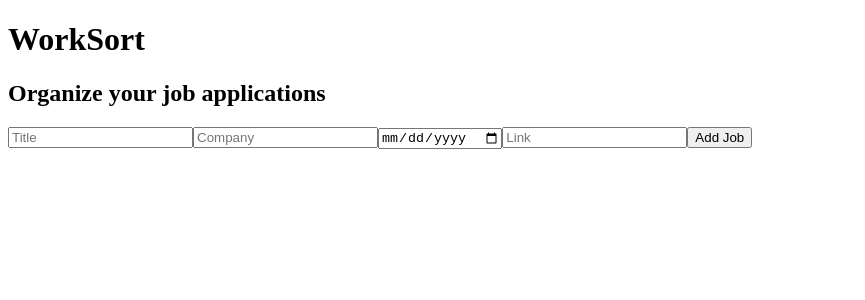
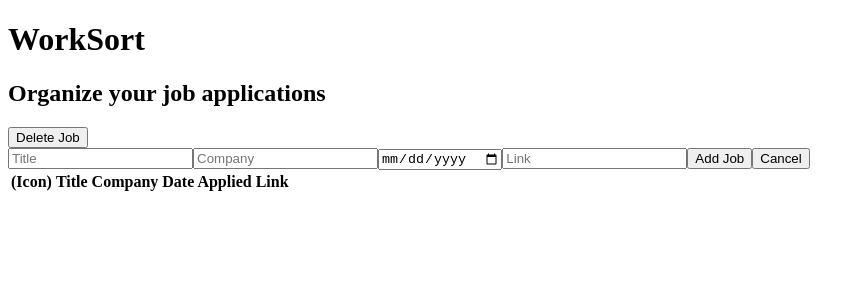
Before and after one commit to bd2720/worksort, a Vue app in the folder WorkSort/: page / in a window 1280 px wide. Both pictures are taken after a click on the button "New Job". Shown: the top 300 px of the page, without its empty margins (0-865 px from the left). Built offline with nearby package versions, Linux system fonts and the light colour scheme.

Commit message:
table layout, delete jobs

```diff
--- a/WorkSort/src/App.vue
+++ b/WorkSort/src/App.vue
@@ -2,6 +2,8 @@
   import { ref, computed } from 'vue'
   // JSON array of job objects
   const jobs = ref([])
+
+  const nextID = ref(0)
 
   // input variables
   const tempTitle = ref("")
@@ -9,12 +11,19 @@
   const tempDate = ref("")
   const tempURL = ref("")
 
-  // whether input fields are visible (true when inputting new job)
-  const showInputs = ref(false)
+  // show input fields if addJobs
+  const showInputs = computed(() => {
+    return addingJobs.value
+  })
 
-  // enable dummy job for input
+  const addingJobs = ref(false)
   function startNewJob(){
-    showInputs.value = true
+    addingJobs.value = true
+  }
+
+  const deletingJobs = ref(false)
+  function startDeleteJob(){
+    deletingJobs.value = true
   }
 
   // computes which jobs are currently displayed
@@ -23,21 +32,33 @@
   })
 
   // add filled-out job object to jobs
-  function finalizeJob(){
+  function finalizeNewJob(){
     // add new job object
     jobs.value.push({
+      id: nextID.value++,
       title: tempTitle.value,
       company: tempCompany.value,
       date: tempDate.value,
       url: tempURL.value,
     })
-    // hide input fields
-    showInputs.value = false
+    // no longer adding jobs
+    addingJobs.value = false
     // clear input fields
     tempTitle.value = ""
     tempCompany.value = ""
     tempDate.value = ""
     tempURL.value = ""
+  }
+
+  function abortNewJob(){
+    addingJobs.value = false
+  }
+
+  function finalizeDeleteJob(jobID){
+    // remove job with matching ID
+    jobs.value = jobs.value.filter((job) => job['id'] != jobID)
+    // no longer deleting jobs
+    deletingJobs.value = false
   }
 
   // guess favicon url (https://example.com/xyz/... => https://example.com/favicon.ico)
@@ -69,21 +90,42 @@
     <h2>Organize your job applications</h2>
   </header>
   <aside>
-    <button @click="startNewJob()" v-if="!showInputs">New Job</button>
-    <form v-else>
+    <button @click="startNewJob()" v-if="!addingJobs">New Job</button>
+    <button @click="startDeleteJob()" v-if="!deletingJobs">Delete Job</button>
+    <button @click="finalizeDeleteJob()" v-if="deletingJobs">Done</button>
+    <form v-if="showInputs">
       <input v-model="tempTitle" placeholder="Title">
       <input v-model="tempCompany" placeholder="Company">
       <input type="date" v-model="tempDate" placeholder="Date Applied">
       <input type="url" v-model="tempURL" placeholder="Link">
-      <button @click="finalizeJob()">Add Job</button>
+      <button @click="finalizeNewJob()">Add Job</button>
+      <button @click="abortNewJob()">Cancel</button>
     </form>
   </aside>
   <main>
-    <ul>
-      <li v-for="job in jobsDisplayed">
-        <img :src="getFavicon(job['url'])" height="32px" width="32px"> Title: {{ job['title'] }} | Company: {{ job['company'] }} | Date Applied: {{ job['date'] }} | <a :href="job['url']">Link</a>
-      </li>
-    </ul>
+    <table>
+      <thead>
+        <tr>
+          <th>(Icon)</th>
+          <th>Title</th>
+          <th>Company</th>
+          <th>Date Applied</th>
+          <th>Link</th>
+          <th v-if="deletingJobs">Delete</th>
+        </tr>
+      </thead>
+      <tbody>
+        <tr v-for="job in jobsDisplayed">
+          <td>{{ job['id'] }}</td>
+          <td><img alt="" :src="getFavicon(job['url'])" height="16px" width="16px"></td>
+          <td>{{ job['title'] }}</td>
+          <td>{{ job['company'] }}</td>
+          <td>{{ job['date'] }}</td>
+          <td><a :href="job['url']">Visit</a></td>
+          <td v-if="deletingJobs"><button @click="finalizeDeleteJob(job['id'])">X</button></td>
+        </tr>
+      </tbody>
+    </table>
   </main>
 </template>
 
```
